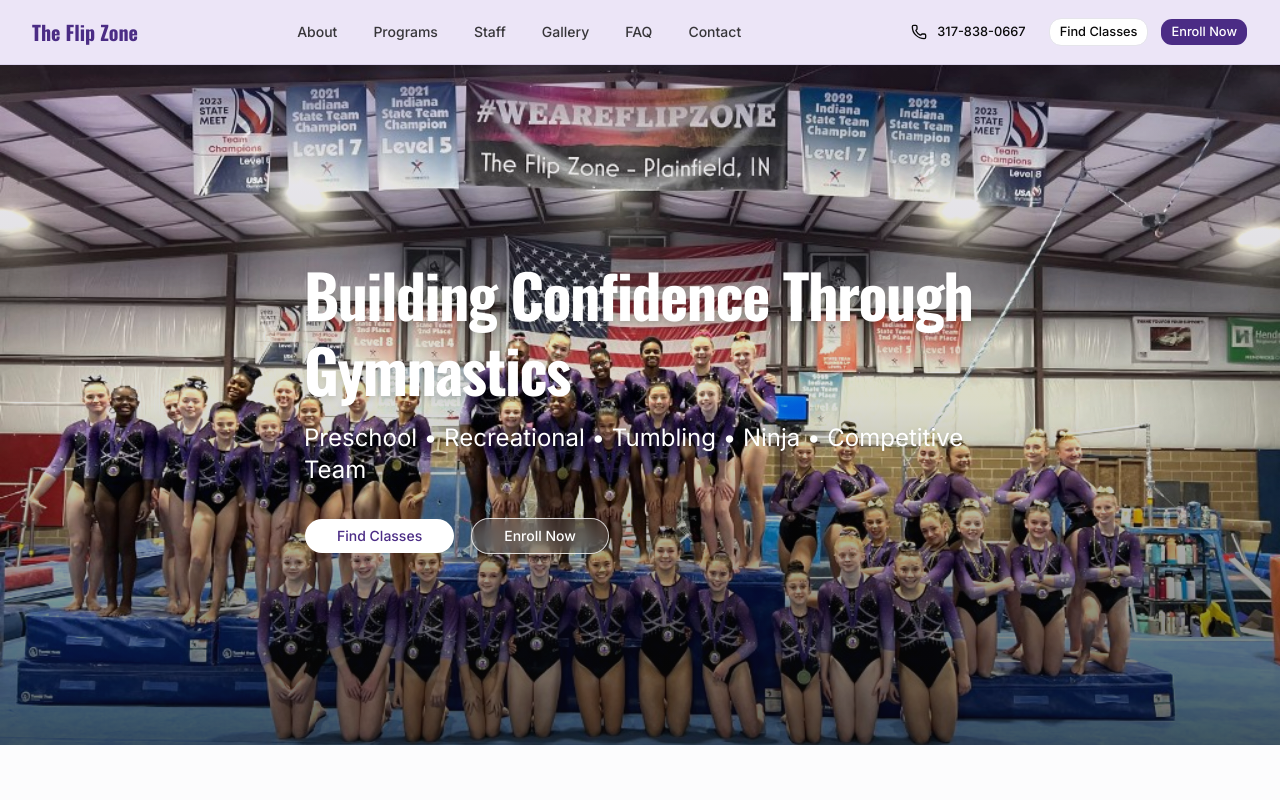
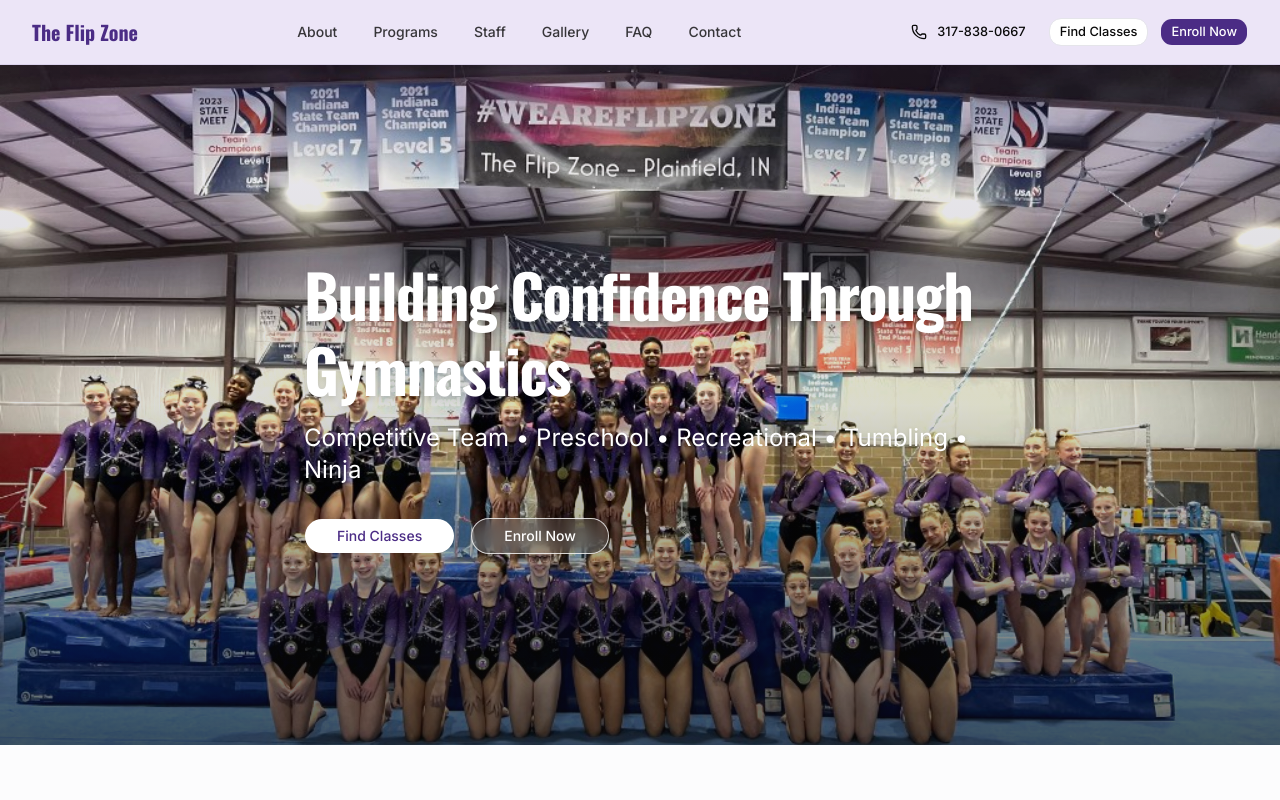
Before and after one commit to darnold5000/flipzone, a Next.js app: page / in a window 1280 px wide. Shown: the top 800 px of the page. Built offline with nearby package versions, Linux system fonts and the light colour scheme.

Commit message:
photo updates

```diff
--- a/src/app/page.tsx
+++ b/src/app/page.tsx
@@ -16,7 +16,7 @@ export default function HomePage() {
     <>
       <Hero
         title={site.tagline}
-        subtitle="Preschool • Recreational • Tumbling • Ninja • Competitive Team"
+        subtitle="Competitive Team • Preschool • Recreational • Tumbling • Ninja"
         image={images.heroTeam}
         imageAlt="The Flip Zone competitive gymnastics team in Plainfield, Indiana"
         overlay="team"
```
